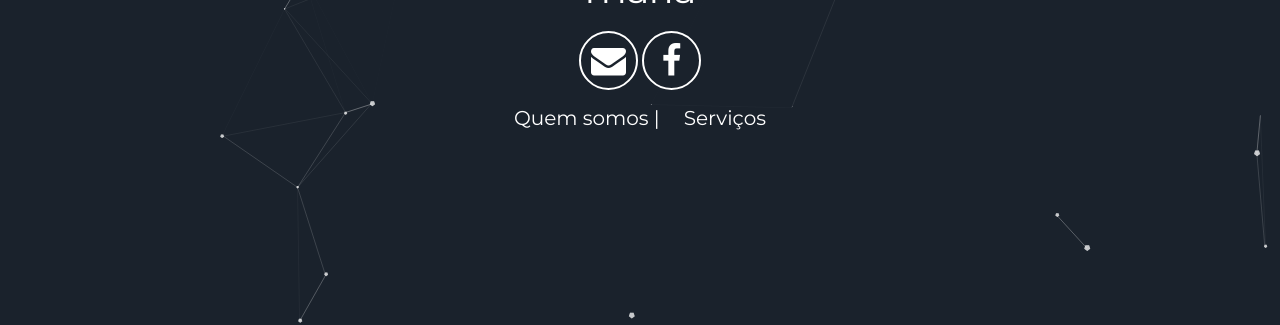
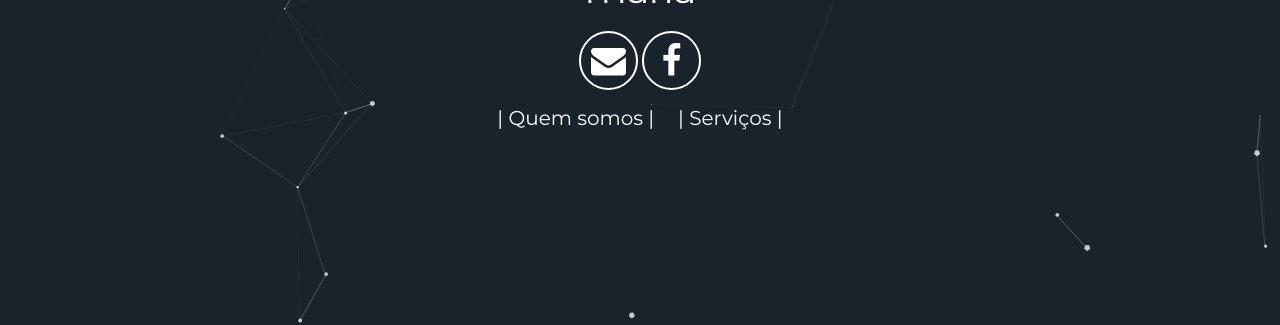
Before and after one commit to leroy1977/eQ1, a Jekyll site: the page built from index.html, in a window 1280 px wide and 900 px high, scrolled down 312 px. Shown: the part 154-479 px from the top of the window. Built offline with Jekyll 4.4.1, drawn with Linux system fonts in a browser that asks for light colours.

Commit message:
Update header.html

```diff
--- a/_includes/header.html
+++ b/_includes/header.html
@@ -11,8 +11,8 @@
         <a aria-label="My Google Plus" target="_blank" href="https://plus.google.com/{{site.gplus_username}}/posts"><i class="icon fa fa-google-plus" aria-hidden="true"></i></a>
         <a aria-label="My Github" target="_blank" href="https://github.com/{{site.github_username}}"><i class="icon fa fa-github-alt" aria-hidden="true"></i></a> -->
       </div>
-      <a class="link" href="#about" data-scroll>Quem somos   | </a>
-      <a class="link" href="#projects" data-scroll>Serviços</a>
+      <a class="link" href="#about" data-scroll>| Quem somos |</a>
+      <a class="link" href="#projects" data-scroll>| Serviços |</a>
 
   </div>
   <a class="down" href="#about" data-scroll><i class="icon fa fa-chevron-down" aria-hidden="true"></i></a>
```
